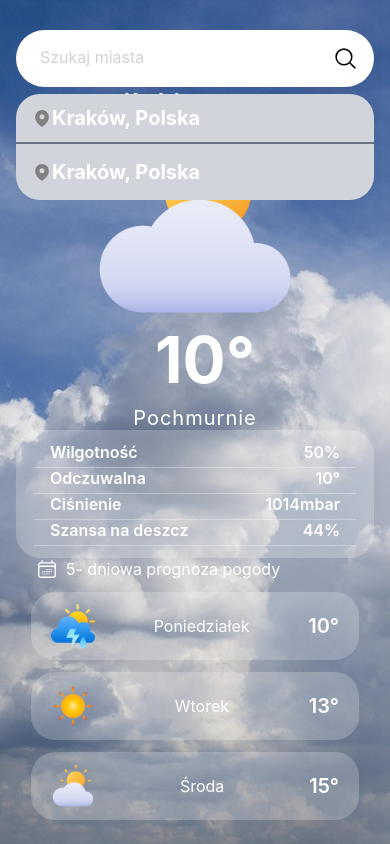
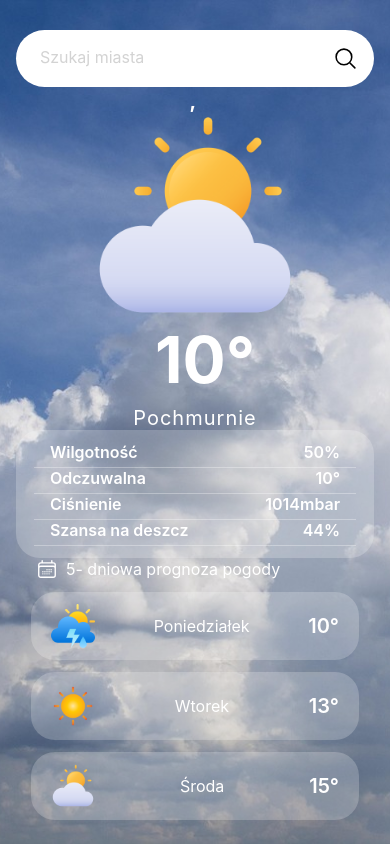
Before and after one commit to kacpi95/Weather-App-react-native, a React Native app: screen /Home in a window 390 px wide. Both pictures are taken after a click on the element 345 px from the left and 58 px from the top of the page. Built offline with nearby package versions, Linux system fonts and the light colour scheme.

Commit message:
Add weather state and update fetch forecats

```diff
--- a/components/FirstScreen.js
+++ b/components/FirstScreen.js
@@ -6,6 +6,7 @@ import {
   TouchableOpacity,
   Text,
 } from 'react-native';
+import { debounce } from 'lodash';
 import React, { useCallback } from 'react';
 import { StatusBar } from 'expo-status-bar';
 import { StyleSheet } from 'react-native';
@@ -16,15 +17,24 @@ import {
 } from 'react-native-heroicons/outline';
 import { MapPinIcon } from 'react-native-heroicons/solid';
 import { ScrollView } from 'react-native';
-import { fetchLocations } from '../api/weatherApi';
-import { debounce } from 'lodash';
+import { fetchLocations, fetchWeatherForecast } from '../api/weatherApi';
 
 export default function FirstScreen() {
   const [showSearch, setSearch] = useState(false);
-  const [locations, setLocations] = useState([1, 2]);
+  const [locations, setLocations] = useState([]);
+  const [weather, setWeather] = useState({});
 
   const handleLocation = (loc) => {
     console.log('location:', loc);
+    setLocations([]);
+    setSearch(false);
+    fetchWeatherForecast({
+      cityName: loc.name,
+      days: '5',
+    }).then((data) => {
+      setWeather(data);
+      console.log('forc', data);
+    });
   };
   const handleSearch = (value) => {
     if (value.length > 2) {
@@ -34,6 +44,7 @@ export default function FirstScreen() {
     }
   };
   const handleTextDebounce = useCallback(debounce(handleSearch, 1200), []);
+  const { current, location } = weather;
   return (
     <View style={styles.container}>
       <StatusBar style='light' />
@@ -55,7 +66,7 @@ export default function FirstScreen() {
           >
             {showSearch ? (
               <TextInput
-                onChange={handleTextDebounce}
+                onChangeText={handleTextDebounce}
                 placeholder='Szukaj miasta'
                 placeholderTextColor={'lightgray'}
                 style={styles.input}
@@ -80,7 +91,9 @@ export default function FirstScreen() {
                     style={[styles.locationItem, borderStyle]}
                   >
                     <MapPinIcon size={20} color='gray' />
-                    <Text style={styles.locationText}>Kraków, Polska</Text>
+                    <Text style={styles.locationText}>
+                      {loc?.name}, {loc?.country}
+                    </Text>
                   </TouchableOpacity>
                 );
               })}
@@ -89,8 +102,8 @@ export default function FirstScreen() {
         </View>
         <View style={styles.weatherContainer}>
           <Text style={styles.locationText}>
-            Kraków,
-            <Text style={styles.countryText}> Polska</Text>
+            {location?.name},
+            <Text style={styles.countryText}> {location?.country}</Text>
           </Text>
           <View style={styles.weatherImageContainer}>
             <Image
```
